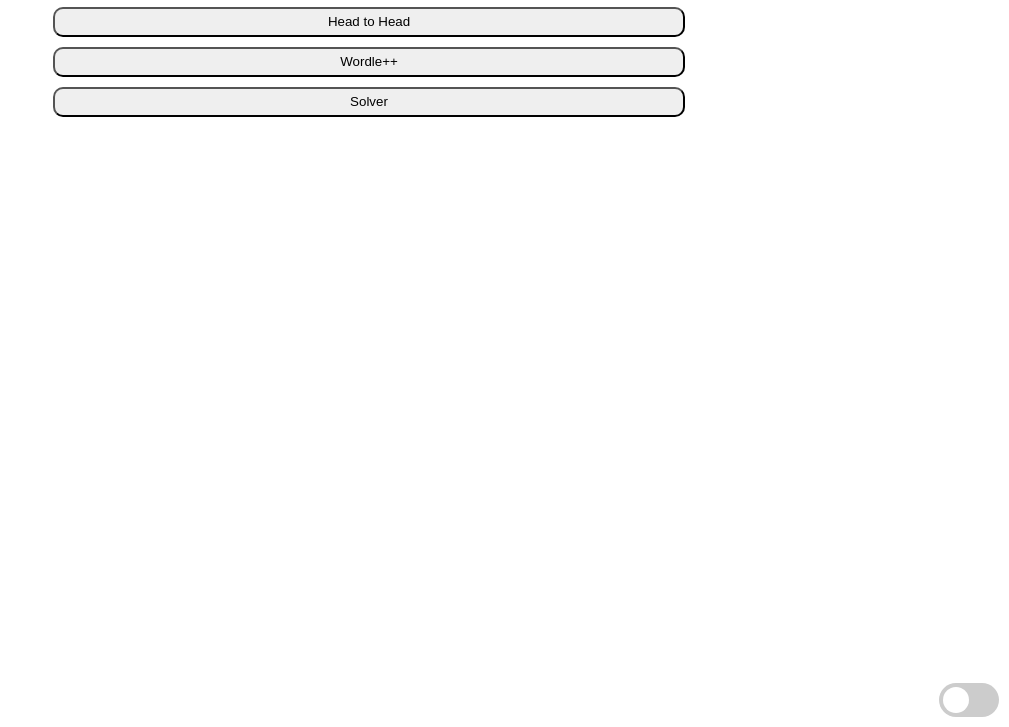
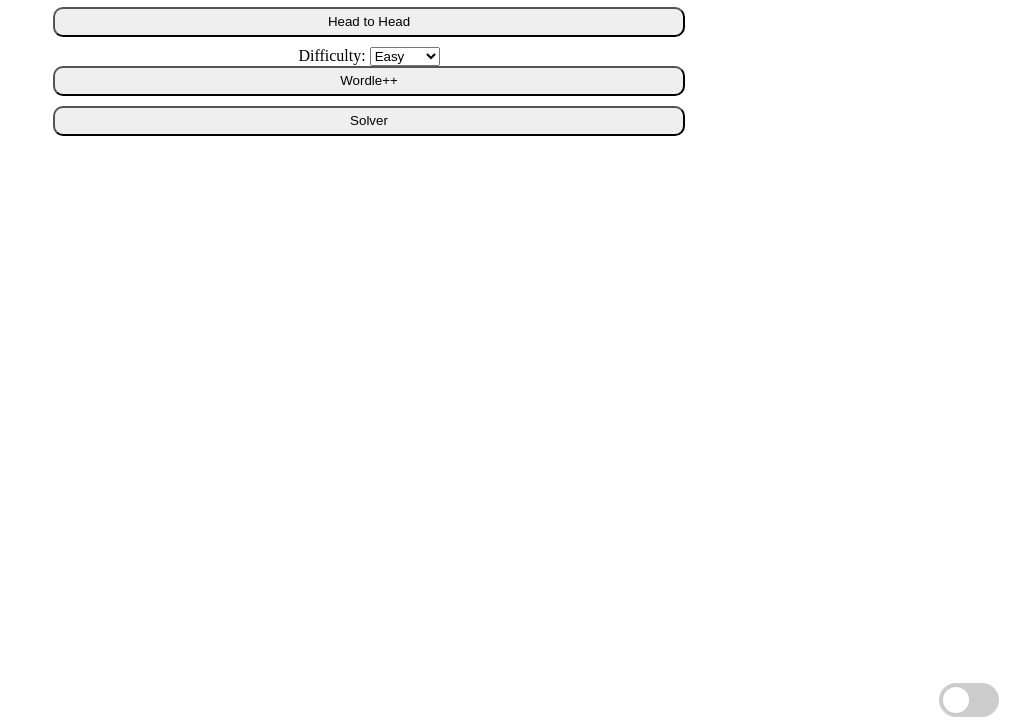
Before and after one commit to julesblau/WordleAI, a website: page index.html in a window 1280 px wide. Shown: the part 73-800 px from the top of the page, without its empty margins (271-1280 px from the left). Drawn offline with nearby package versions, Linux system fonts and the light colour scheme.

Commit message:
Add diffiuclty dropdown to index

```diff
--- a/index.html
+++ b/index.html
@@ -1,21 +1,27 @@
 <!DOCTYPE html>
 <html lang="en">
+
 <head>
   <meta charset="UTF-8">
   <meta http-equiv="X-UA-Compatible" content="IE=edge">
   <meta name="viewport" content="width=device-width, initial-scale=1.0">
   <title>Wordle AI</title>
   <link rel="stylesheet" href="css/style.css">
-    <link href="https://cdnjs.cloudflare.com/ajax/libs/toastr.js/latest/toastr.min.css" rel="stylesheet"/>
-    <link
-    rel="stylesheet"
-    href="https://cdnjs.cloudflare.com/ajax/libs/animate.css/4.1.1/animate.min.css"
-  />
+  <link href="https://cdnjs.cloudflare.com/ajax/libs/toastr.js/latest/toastr.min.css" rel="stylesheet" />
+  <link rel="stylesheet" href="https://cdnjs.cloudflare.com/ajax/libs/animate.css/4.1.1/animate.min.css" />
 </head>
 
 <body style="text-align: center;">
   <h1> Wordle AI </h1>
   <a href="headtohead.html"><button class="button">Head to Head</button></a>
+
+  <label for="difficulties">Difficulty:</label>
+  <select name="difficulties" id="difficulties">
+    <option value="easy" selected>Easy</option>
+    <option value="medium">Medium</option>
+    <option value="hard">Hard</option>
+  </select>
+
   <button class="button">Wordle++</button>
   <button class="button">Solver</button>
 
@@ -27,4 +33,5 @@
   </div>
 
 </body>
+
 </html>
```
Lines whose indentation alone changed are shown as unchanged.
